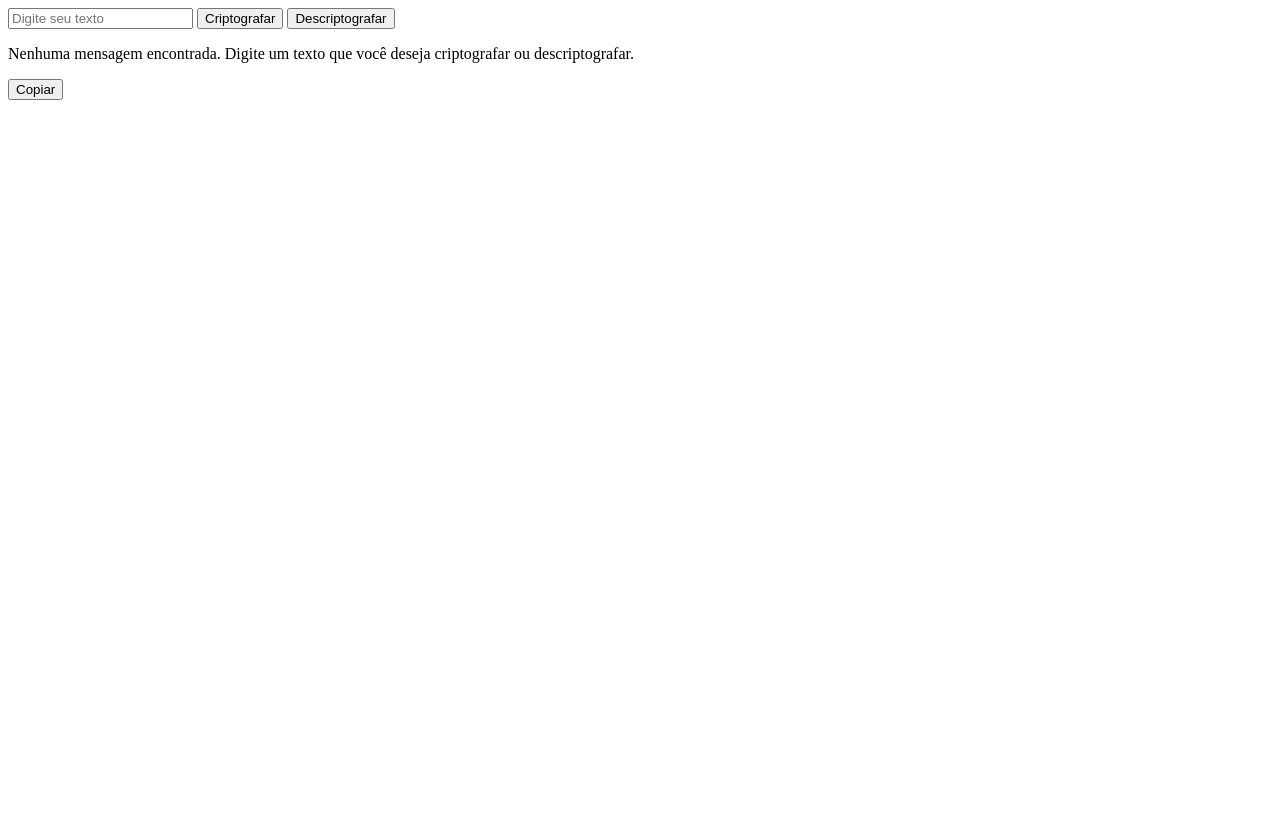
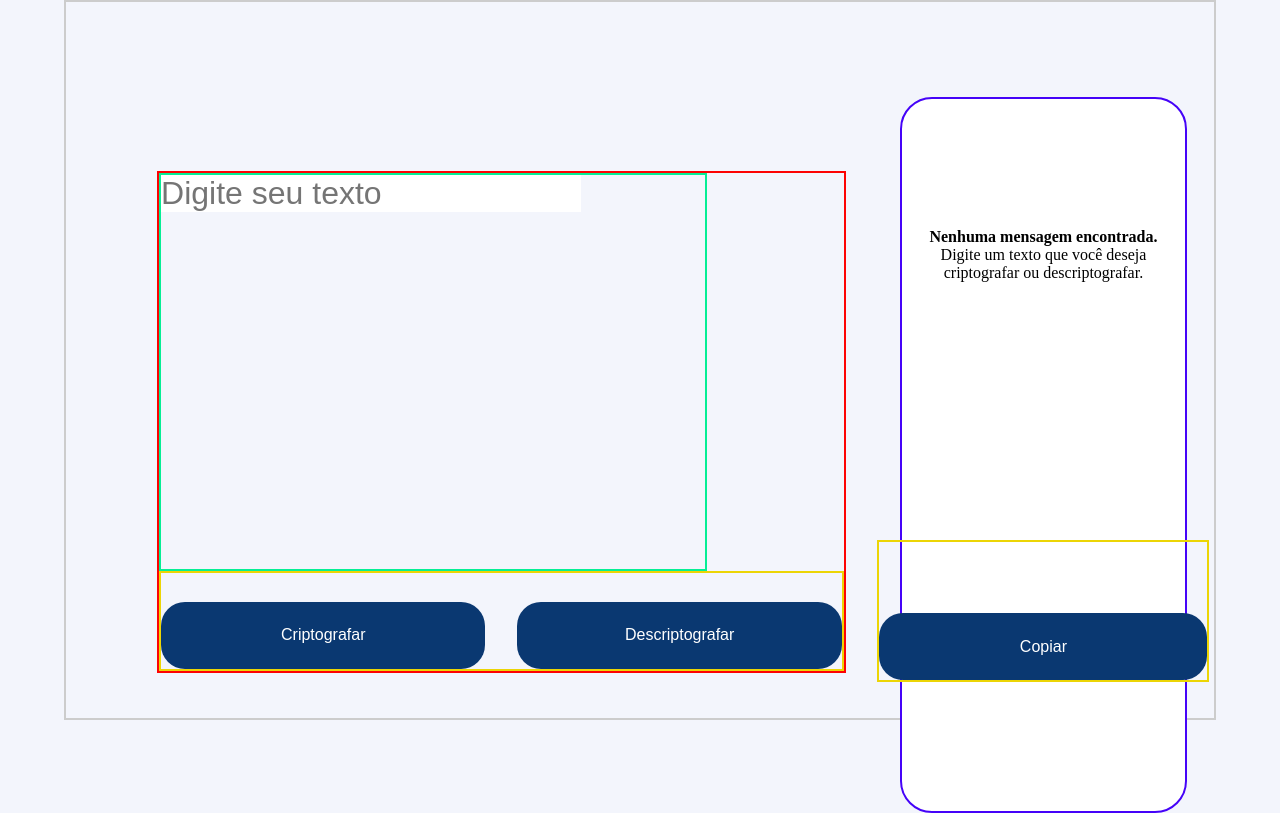
Before and after one commit to narlan23/-ChallengeAluraDescodificador, a plain HTML site: page index.html in a window 1280 px wide. Drawn offline with Linux system fonts and the light colour scheme.

Commit message:
modificação css

```diff
--- a/index.html
+++ b/index.html
@@ -4,16 +4,30 @@
     <meta charset="UTF-8">
     <meta name="viewport" content="width=device-width, initial-scale=1.0">
     <title>Decodificador</title>
+    <link rel="stylesheet" href="styles.css">
 </head>
 <body>
     <header></header>
     <main>
-        <input type="text" placeholder="Digite seu texto">
-        <button onclick="criptografarTexto()">Criptografar</button>
-        <button onclick="descriptografarTexto()">Descriptografar</button>
-        <div id="mensagem">
-            <p>Nenhuma mensagem encontrada. Digite um texto que você deseja criptografar ou descriptografar.</p>
-            <button onclick="copiarTexto()">Copiar</button>
+        <div class="container">
+            <div class="main__container">
+                <div class="input__container">
+                    <input type="text" placeholder="Digite seu texto">
+                </div>
+                <div class="buttons__container">
+                    <button onclick="criptografarTexto()">Criptografar</button>
+                    <button onclick="descriptografarTexto()">Descriptografar</button>
+                </div>
+            </div>
+
+            <div class="mensagem__cantainer" id="mensagem">
+                <p><strong>Nenhuma mensagem encontrada.</strong><br>Digite um texto que você deseja criptografar ou descriptografar.</p>
+                <div class="button__copiar">
+                    <button onclick="copiarTexto()">Copiar</button>
+                </div>
+
+            </div>
+
         </div>
     </main>
     <footer></footer>
--- /dev/null
+++ b/styles.css
@@ -0,0 +1,91 @@
+* {
+    box-sizing: border-box;
+    margin: 0;
+    padding: 0;
+}
+
+body{
+    background-color: #F3F5FC;
+}
+
+button{
+    padding: 24px;
+    width: 328px;
+    height: 67px;
+    background-color: #0A3871;
+    color: white;
+    font-size: 16px;
+    border-radius: 24px;
+    border: none; /* Removida a borda padrão */
+}
+
+input{
+    font-size: 2rem;
+    border: none
+}
+
+.container {
+    display: flex;
+    align-items: center;
+    justify-content: space-around;
+    border: 2px solid #ccc;
+    width: 90%;
+    height: 90vh; /* 80% da altura da viewport */
+    margin: auto; /* Centraliza horizontalmente */
+}
+
+.main__container{
+    display: flex;
+    flex-direction: column;
+    justify-content: end;
+    border: 2px solid #fd0303;
+    margin-top: 124px;
+    height: 70%;
+    width: 60%;
+    margin-left: 64px;
+}
+
+.input__container{
+    height: 80%;
+    width: 80%;
+    border: 2px solid #05ee95;
+}
+
+.buttons__container{
+    display: flex;
+    flex-direction: row;
+    justify-content: flex-end;
+    align-items: end;
+    gap: 32px;
+    height: 20%;
+    border: 2px solid #ecd505;
+}
+
+.button__copiar{
+    display: flex;
+    flex-direction: row;
+    justify-content: flex-end;
+    align-items: end;
+    height: 20%;
+    border: 2px solid #ecd505;
+}
+
+.mensagem__cantainer{
+    display: flex;
+    flex-direction: column;
+    justify-content: space-around;
+    align-items: center;
+    text-align: center;
+    background-color: white;
+    border-radius: 32px;
+    height: 100%;
+    width: 25%;
+    margin-top: 190px;
+
+     /* Defina um valor máximo para evitar que fique muito largo */
+    border: 2px solid #4503f8;
+}
+
+.mensagem__cantainer p {
+    white-space: normal; /* Permite que o texto quebre automaticamente */
+}
```
